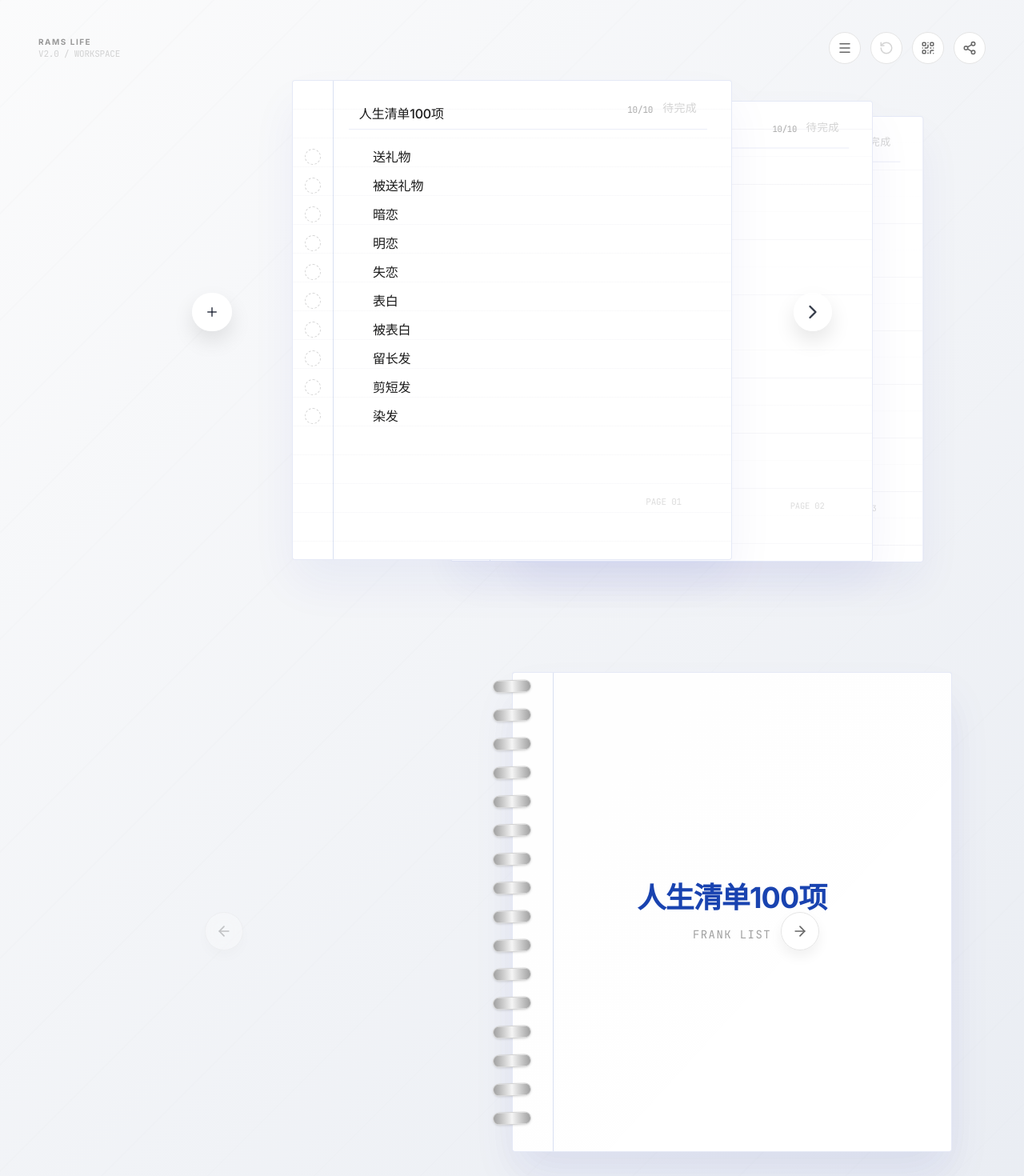
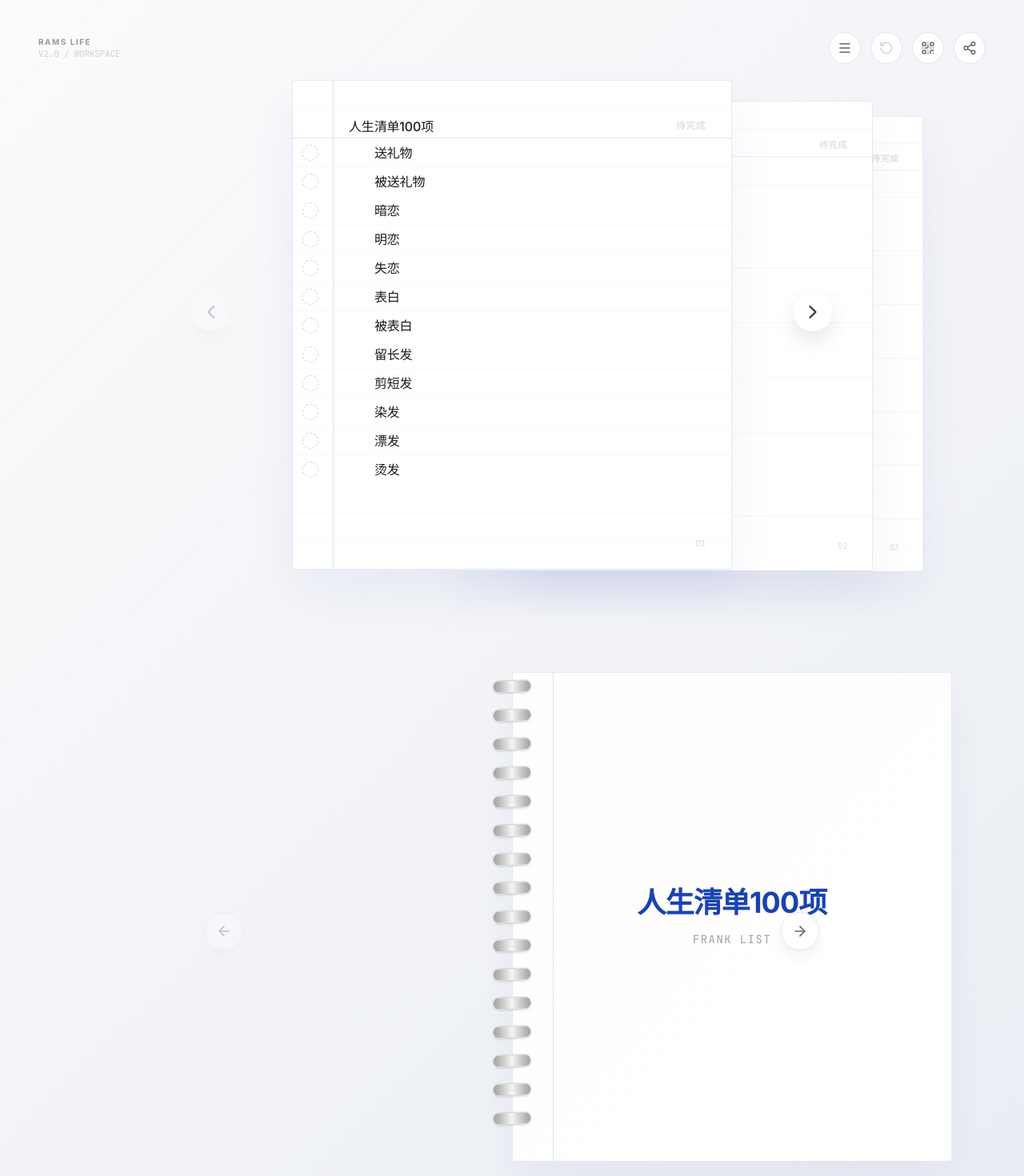
Before and after one commit to SonghaiFan/frank_list, a React (Vite) app: page / in a window 1280 px wide. Shown: the top 1470 px of the page at 80% size. Built offline with nearby package versions, Linux system fonts and the light colour scheme.

Commit message:
feat: update Notebook and PageCard components for improved shadow handling and layout; adjust workspace constants for page item capacity and card height

```diff
--- a/src/components/Notebook.tsx
+++ b/src/components/Notebook.tsx
@@ -217,6 +217,15 @@ export function Notebook({
                 const y = closed ? Math.min(index * 0.8, 8) : 0;
                 const opacity = closed ? 1 : isCurrent ? 1 : 0.82;
                 const rotateY = closed ? 0 : isPast ? -180 : 0;
+
+                // Shadow logic to prevent accumulation
+                // 1. If closed or future (right stack): Only the bottom-most card (last index) has shadow
+                // 2. If past (left stack): Only the bottom-most card (index 0) has shadow
+                const showShadow = (closed || !isPast)
+                  ? index === allPages.length - 1
+                  : index === 0;
+                const shadowClass = showShadow ? "" : "!shadow-none";
+
                 const collectionIndex = collectionState.incomingKeys.indexOf(page.key);
                 const isIncoming = collectionIndex !== -1;
                 const coverMidRotateY = rotateY === 0 ? -105 : -75;
@@ -289,12 +298,12 @@ export function Notebook({
                           isActive={isCurrent}
                           title={coverTitle}
                           layoutId={`cover-${pages[0]?.groupId || 'default'}`}
-                          className={closed && index !== allPages.length - 1 ? "!shadow-none" : ""}
+                          className={shadowClass}
                         />
                       ) : page.type === 'end' ? (
                         <CardEnd
                           isActive={isCurrent}
-                          className={closed && index !== allPages.length - 1 ? "!shadow-none" : ""}
+                          className={shadowClass}
                         />
                       ) : (
                         <PageCard
@@ -302,7 +311,7 @@ export function Notebook({
                           pageSize={PAGE_ITEM_CAPACITY}
                           interactive={isCurrent}
                           isActive={isCurrent}
-                          className={closed && index !== allPages.length - 1 ? "!shadow-none" : ""}
+                          className={shadowClass}
                           showAddItemInput={false}
                           ticks={ticks}
                           onRemoveItem={onRemoveItem}
--- a/src/components/PageCard.tsx
+++ b/src/components/PageCard.tsx
@@ -54,38 +54,37 @@ export function PageCard({
       transition={{ type: 'spring', stiffness: 260, damping: 30 }}
     >
       <div className="paper-lines">
-        <div className="paper-content flex h-full flex-col">
-          <div className="mx-auto mb-[1rem] flex w-full max-w-[550px] items-end justify-between gap-4 border-b border-[rgba(0,47,167,0.08)] px-[0.8rem] pb-[0.5rem] pt-[1.5rem] max-md:flex-col max-md:items-start max-md:pr-0">
+        <div className="paper-content flex h-full flex-col !p-0">
+          {/* Header: Exact 2 lines height (72px). Padding aligns text baseline to the 2nd line. */}
+          <div className="mx-auto flex h-[72px] w-full max-w-[550px] items-end justify-between gap-4 border-b border-[rgba(0,47,167,0.1)] pl-[70px] pr-8 pb-[6px]">
             <motion.div layout className="flex-1">
-              <div className="list-text text-xl font-medium tracking-tight text-neutral-800">
+              <div className="list-text text-xl font-medium tracking-tight text-neutral-800 leading-none">
                 {page.groupTitle}
               </div>
             </motion.div>
-            <div className="flex items-center gap-3 mb-1">
-              <motion.span className="ui-mono text-[10px] text-neutral-300 tracking-wider" layout>
-                {page.items.length}/{pageSize}
-              </motion.span>
+            <div className="flex items-center gap-3 mb-[1px]">
                {page.isBound ? (
-                <motion.span className="text-klein font-medium text-sm tracking-wide border-b-2 border-klein/10 pb-0.5 opacity-60" layout>
+                <motion.span className="text-klein font-medium text-xs tracking-wide opacity-60" layout>
                   已归档
                 </motion.span>
               ) : page.isComplete ? (
                 <motion.span
-                  className="text-klein font-medium text-sm tracking-wide border-b-2 border-klein/20 pb-0.5"
+                  className="text-klein font-medium text-xs tracking-wide"
                   layout
                 >
                   已完成
                 </motion.span>
               ) : (
-                <span className="text-neutral-300 font-medium text-sm tracking-wide border-b-2 border-transparent pb-0.5">
+                <span className="text-neutral-300 font-medium text-xs tracking-wide">
                   待完成
                 </span>
               )}
             </div>
           </div>
 
+          <div className="flex-1 pl-18 pt-0">
           {page.items.length === 0 ? (
-            <div className="py-8 text-neutral-300 list-text on-lines">
+            <div className="text-neutral-300 list-text on-lines pt-2.5">
               {`这一页还没有内容，继续往这一组里加 item，它会先排在这里；超过 ${pageSize} 个后会自动生成下一页。`}
             </div>
           ) : (
@@ -106,7 +105,7 @@ export function PageCard({
                     disabled={!interactive}
                     onChange={(e) => onToggleTick?.(item.id, e)}
                     className={cn(
-                      'rams-checkbox absolute left-[-55px]',
+                      'rams-checkbox absolute left-[-60px]',
                       !interactive && 'cursor-default pointer-events-none'
                     )}
                   />
@@ -158,10 +157,11 @@ export function PageCard({
               />
             </div>
           )}
+          </div>
 
           <div className="mt-auto px-8 pb-6 flex justify-end opacity-40">
             <span className="ui-mono text-[10px] tracking-[0.2em] text-neutral-400 font-medium">
-              PAGE {String(page.pageIndex + 1).padStart(2, '0')}
+              {String(page.pageIndex + 1).padStart(2, '0')}
             </span>
           </div>
         </div>
--- a/src/lib/workspace-constants.ts
+++ b/src/lib/workspace-constants.ts
@@ -1,3 +1,4 @@
-export const PAGE_ITEM_CAPACITY = 10;
-export const PAGE_CARD_HEIGHT_PX = 600;
+export const PAGE_ITEM_CAPACITY = 12;
+// 17 lines * 36px = 612px
+export const PAGE_CARD_HEIGHT_PX = 612;
 export const PAGE_CARD_WIDTH_PX = 550;
```
